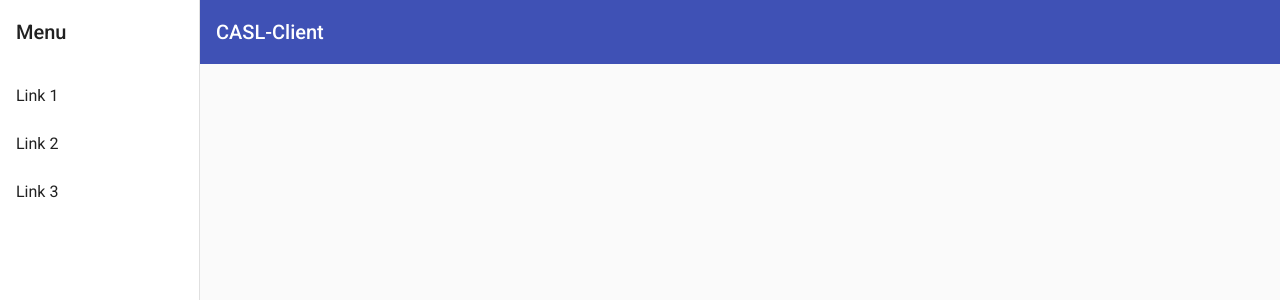
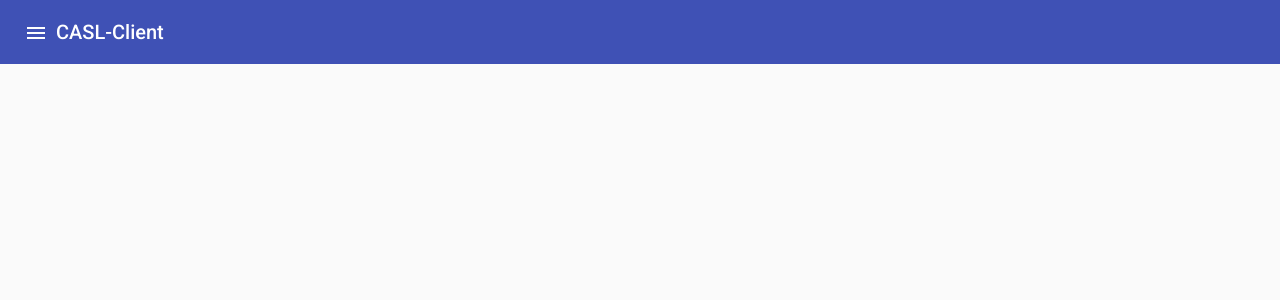
Before and after one commit to sparkzy/CASL-Client-Old, an Angular app: page / in a window 1280 px wide. Shown: the top 300 px of the page. Built offline with nearby package versions, Linux system fonts and the light colour scheme.

Commit message:
sidenav now closed by default and sidenav menu button appears

```diff
--- a/src/app/app.component.html
+++ b/src/app/app.component.html
@@ -6,5 +6,7 @@
 <!-- * * * * * * * * * Delete the template below * * * * * * * * * * -->
 <!-- * * * * * * * to get started with your project! * * * * * * * * -->
 <!-- * * * * * * * * * * * * * * * * * * * * * * * * * * * * * * * -->
-<casl-nav-test></casl-nav-test>
-<router-outlet></router-outlet>
+<casl-nav-test>
+  <button>fhgdesfgedusyf</button>
+  <router-outlet></router-outlet>
+</casl-nav-test>
--- a/src/app/components/nav-test/nav-test.component.html
+++ b/src/app/components/nav-test/nav-test.component.html
@@ -1,8 +1,7 @@
 <mat-sidenav-container class="sidenav-container">
   <mat-sidenav #drawer class="sidenav" fixedInViewport
       [attr.role]="(isHandset$ | async) ? 'dialog' : 'navigation'"
-      [mode]="(isHandset$ | async) ? 'over' : 'side'"
-      [opened]="(isHandset$ | async) === false">
+      [mode]="(isHandset$ | async) ? 'over' : 'side'">
     <mat-toolbar>Menu</mat-toolbar>
     <mat-nav-list>
       <a mat-list-item href="#">Link 1</a>
@@ -16,8 +15,7 @@
         type="button"
         aria-label="Toggle sidenav"
         mat-icon-button
-        (click)="drawer.toggle()"
-        *ngIf="isHandset$ | async">
+        (click)="drawer.toggle()">
         <mat-icon aria-label="Side nav toggle icon">menu</mat-icon>
       </button>
       <span>CASL-Client</span>
```
